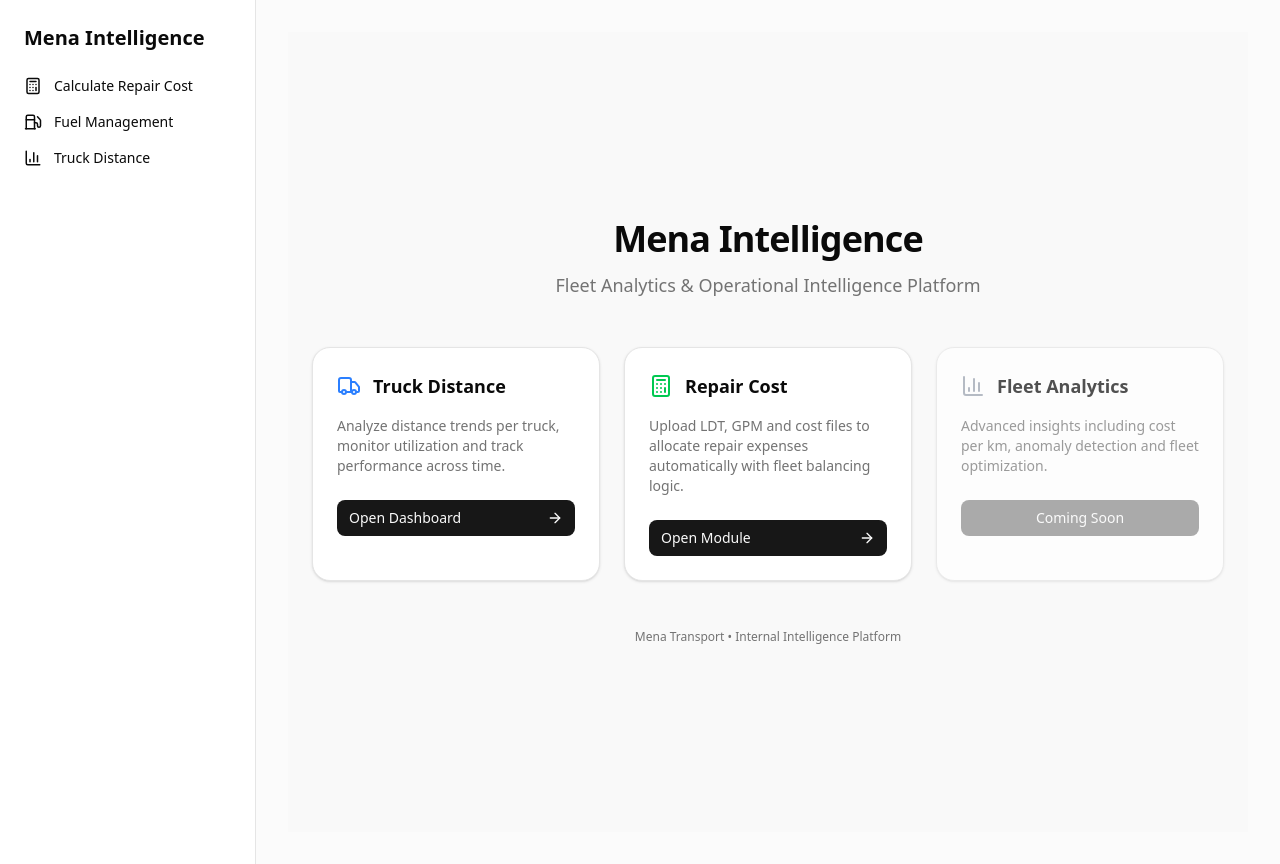
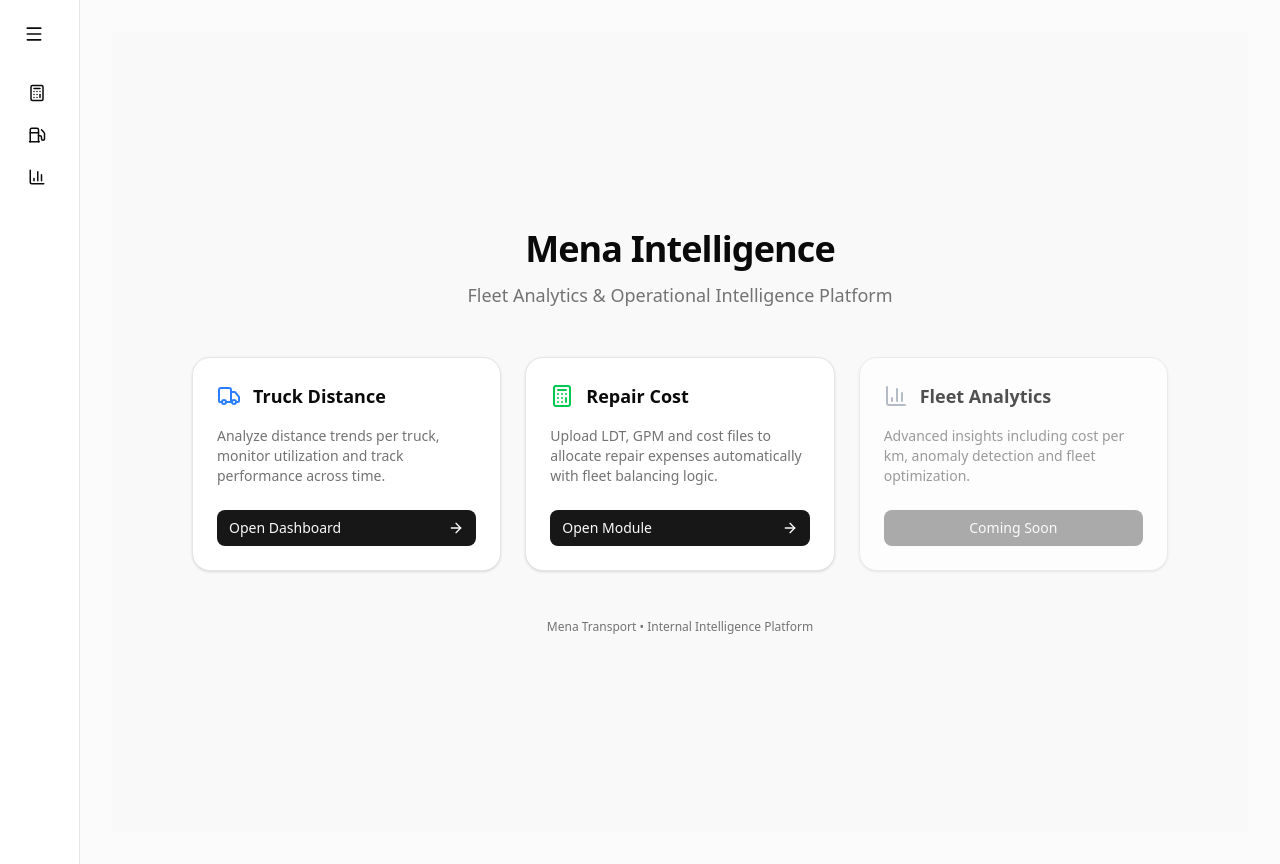
Before and after one commit to nrk16p/mena_intelligence, a Next.js app: page / in a window 1280 px wide. Built offline with nearby package versions, Linux system fonts and the light colour scheme.

Commit message:
latkrabang

```diff
--- a/components/sidebar.tsx
+++ b/components/sidebar.tsx
@@ -1,41 +1,93 @@
 "use client"
 
 import Link from "next/link"
-import { BarChart3, Calculator, Fuel, Truck } from "lucide-react"
+import { useState } from "react"
+import {
+  BarChart3,
+  Calculator,
+  Fuel,
+  Menu,
+  ChevronLeft,
+} from "lucide-react"
 
 export function Sidebar() {
+  const [collapsed, setCollapsed] = useState(true)
+
+  const menuItems = [
+    {
+      href: "/repair-cost",
+      label: "Calculate Repair Cost",
+      icon: Calculator,
+    },
+    {
+      href: "/fuel",
+      label: "Fuel Management",
+      icon: Fuel,
+    },
+    {
+      href: "/truck-distance",
+      label: "Truck Distance",
+      icon: BarChart3,
+    },
+  ]
+
   return (
-    <div className="w-64 border-r bg-background p-6">
-      <h2 className="text-xl font-bold mb-6">Mena Intelligence</h2>
+    <aside
+      className={`
+        min-h-screen border-r bg-background p-4
+        transition-all duration-300
+        ${collapsed ? "w-20" : "w-64"}
+      `}
+    >
+      {/* Header */}
+      <div className="mb-6 flex items-center justify-between">
+        {!collapsed && (
+          <h2 className="text-xl font-bold whitespace-nowrap">
+            Mena Intelligence
+          </h2>
+        )}
 
-      <nav className="space-y-4">
+        <button
+          onClick={() => setCollapsed(!collapsed)}
+          className="
+            rounded-lg p-2
+            hover:bg-muted
+            transition-colors
+          "
+        >
+          {collapsed ? <Menu size={20} /> : <ChevronLeft size={20} />}
+        </button>
+      </div>
 
-        <Link
-          href="/repair-cost"
-          className="flex items-center gap-3 text-sm font-medium hover:text-primary"
-        >
-          <Calculator size={18} />
-          Calculate Repair Cost
-        </Link>
+      {/* Nav */}
+      <nav className="space-y-2">
+        {menuItems.map((item) => {
+          const Icon = item.icon
 
-        <Link
-          href="/fuel"
-          className="flex items-center gap-3 text-sm font-medium hover:text-primary"
-        >
-          <Fuel size={18} />
-          Fuel Management
-        </Link>
+          return (
+            <Link
+              key={item.href}
+              href={item.href}
+              title={item.label}
+              className="
+                flex items-center gap-3
+                rounded-lg px-3 py-2
+                text-sm font-medium
+                hover:bg-muted hover:text-primary
+                transition-colors
+              "
+            >
+              <Icon size={18} className="shrink-0" />
 
-        {/* ✅ NEW */}
-        <Link
-          href="/truck-distance"
-          className="flex items-center gap-3 text-sm font-medium hover:text-primary"
-        >
-          <BarChart3 size={18} />
-          Truck Distance
-        </Link>
-
+              {!collapsed && (
+                <span className="whitespace-nowrap">
+                  {item.label}
+                </span>
+              )}
+            </Link>
+          )
+        })}
       </nav>
-    </div>
+    </aside>
   )
 }
```
